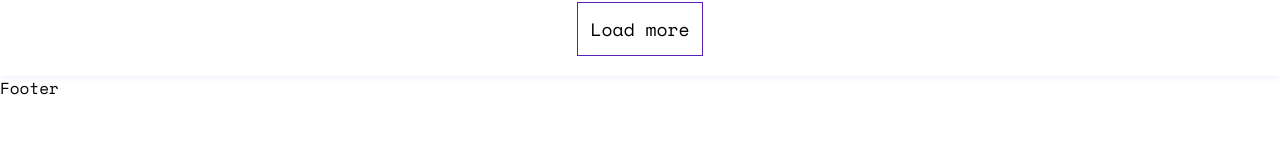
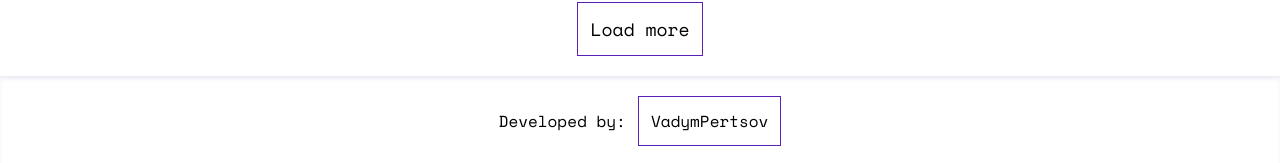
Before and after one commit to VadymPertsov/twitch-clips-loader, a Next.js app: page / in a window 1280 px wide. Shown: the part 1068-1231 px from the top of the page. Before the commit the page ends 1168 px from the top, so only its background shows below. Built offline with nearby package versions, Linux system fonts and the light colour scheme; no server answers.

Commit message:
feat: add Footer component

```diff
--- a/src/app/layout.tsx
+++ b/src/app/layout.tsx
@@ -6,6 +6,7 @@ import Navbar from '@/components/shared/Header/Navbar'
 import { LightboxProvider } from '@/context/LightboxContext'
 import { SelectedClipsProvider } from '@/context/SelectedClipsContext'
 import ReactQueryProvider from '@/context/ReactQueryProvider'
+import Footer from '@/components/shared/Footer'
 
 const SpaceMono = Space_Mono({
   weight: '400',
@@ -38,7 +39,7 @@ export default function RootLayout(props: RootLayoutProps) {
               <div className="flex min-h-full flex-col overflow-hidden">
                 <Navbar />
                 <main className="flex-grow">{children}</main>
-                <div>Footer</div>
+                <Footer />
               </div>
             </body>
           </html>
--- /dev/null
+++ b/src/components/shared/Footer.tsx
@@ -0,0 +1,15 @@
+import ActionTag from '../ui/ActionTag'
+import Container from './Layout/Container'
+
+const Footer = () => {
+  return (
+    <Container className="shadow-violet-150 flex items-center justify-center gap-3 py-5 shadow-inner md:flex-wrap">
+      <p>Developed by:</p>
+      <ActionTag target="_blank" href="https://github.com/VadymPertsov">
+        VadymPertsov
+      </ActionTag>
+    </Container>
+  )
+}
+
+export default Footer
```
Also changed, not shown: src/components/shared/Footer/Footer.tsx (deleted).
